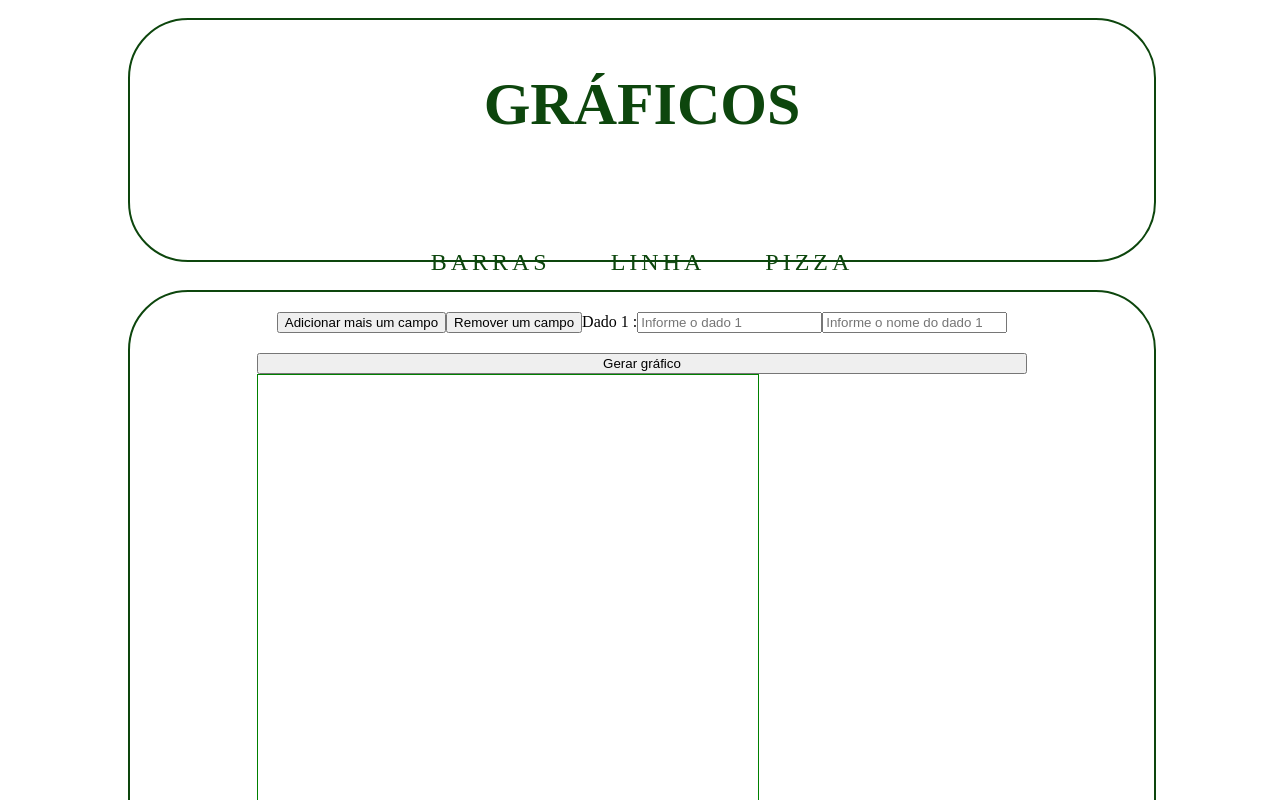
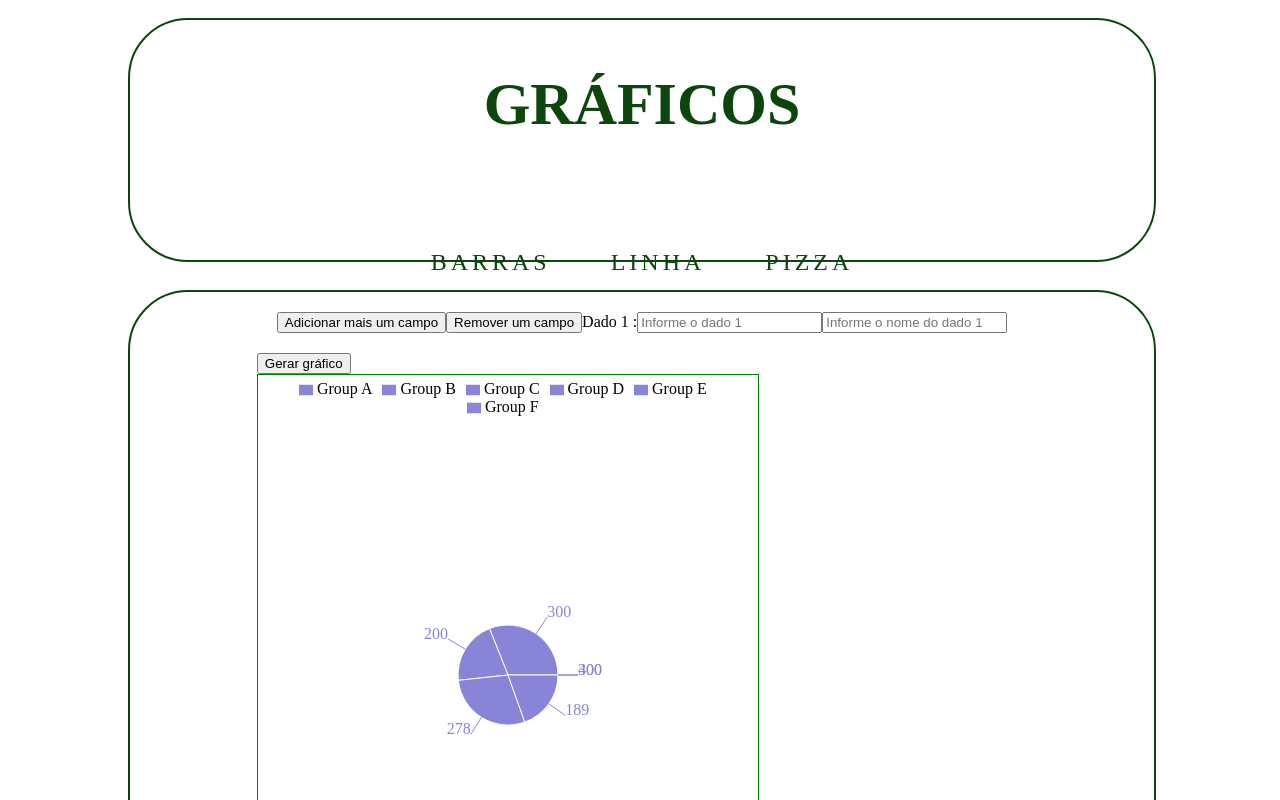
Before and after one commit to guiluizmaia/GraficosReact, a React (Create React App) app: page / in a window 1280 px wide. Both pictures are taken after a click on the button "Gerar gráfico". Built offline with nearby package versions, Linux system fonts and the light colour scheme.

Commit message:
Add files via upload

```diff
--- a/src/components/Graph.js
+++ b/src/components/Graph.js
@@ -40,35 +40,44 @@ class Graph extends Component {
     var teste = props.t;
     this.teste = teste;
     this.state = {
-      estado: teste
+      estado: false
     }
   }
 
 
 
+
   render () {
-    {
-      console.log(this.state.estado)
+
+    const troca = ()=>{
+      this.setState({
+        estado: !this.state.estado
+      })
     }
 
     if(this.state.estado){
     return (
-
+      <div>
+      <button onClick={troca}>Gerar gráfico</button>
       <PieChart className="graph" width={500} height={500}>
         <Pie data={/*this.props.datas*/ data01} dataKey="value" nameKey="name" cx="50%" cy="50%" outerRadius={50} fill="#8884d8" label/>
 
         <Legend verticalAlign="top" height={100}/>
         <Tooltip cursor={false} />
       </PieChart>
+      </div>
+
 
     );
   }
   else{
     return (
-
+      <div>
+      <button onClick={troca}>Gerar gráfico</button>
       <PieChart className="graph" width={500} height={500}>
 
       </PieChart>
+     </div>
 
     );
   }
--- a/src/pages/barra.js
+++ b/src/pages/barra.js
@@ -10,7 +10,8 @@ function Barra() {
 const [inputs, setInputs] = useState([""]);
 const [nomes, setNomes] = useState([]);
 const [datas, setDatas] = useState([]);
-const [car, setCar] = useState(false);
+//const [car, setCar] = useState(true);
+var car =  new Boolean(true);
 
 
   const addButton = (e) =>{
@@ -37,16 +38,16 @@ const [car, setCar] = useState(false);
       setNomes([...nomes.filter((_, index) => index != position)])
     }
   }
-  const geraGraph = ()=>{
+   const geraGraph = ()=>{
     inputs.map((input, index)=>{
       var t = parseFloat(input)
       datas[index] = JSON.parse(JSON.stringify({"name": nomes[index], "value": t}))
       setDatas([...datas]);
     })
-    console.log(datas)
-    setCar(!car);
-    console.log(car);
-  }
+    console.log(datas);
+    //car = !car;
+    console.log("car",!(!car));
+   }
 
   return (
     <div className="barra" >
@@ -73,10 +74,9 @@ const [car, setCar] = useState(false);
 
         ))
     }
-    <button onClick={geraGraph}>Gerar gráfico</button>
-   <Graph t={car}/>
+    {/* <button onClick={geraGraph}>Gerar gráfico</button>  */}
 
-
+   <Graph /*t={true}*/ />
 
     </div>
     </div>
```
